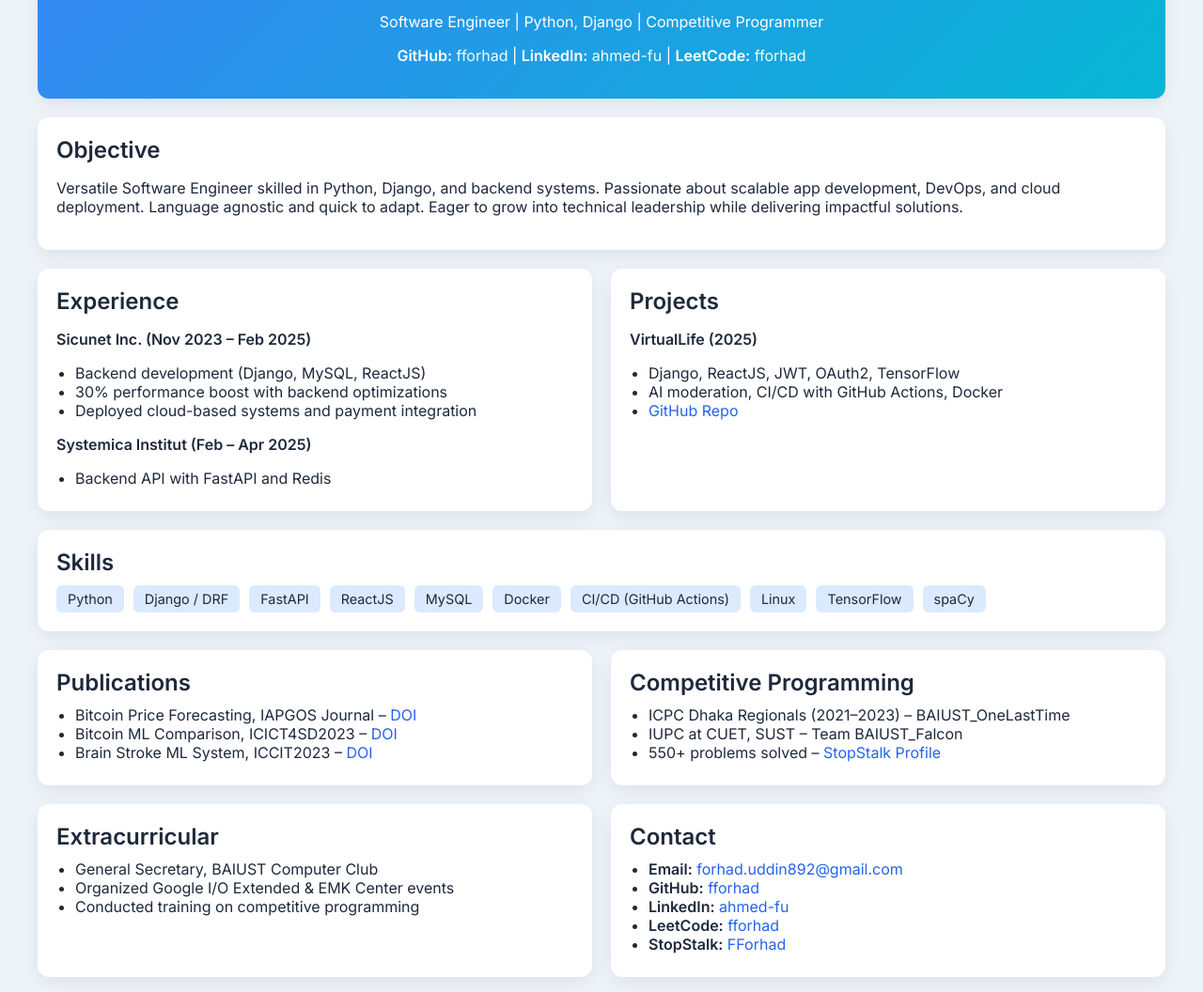
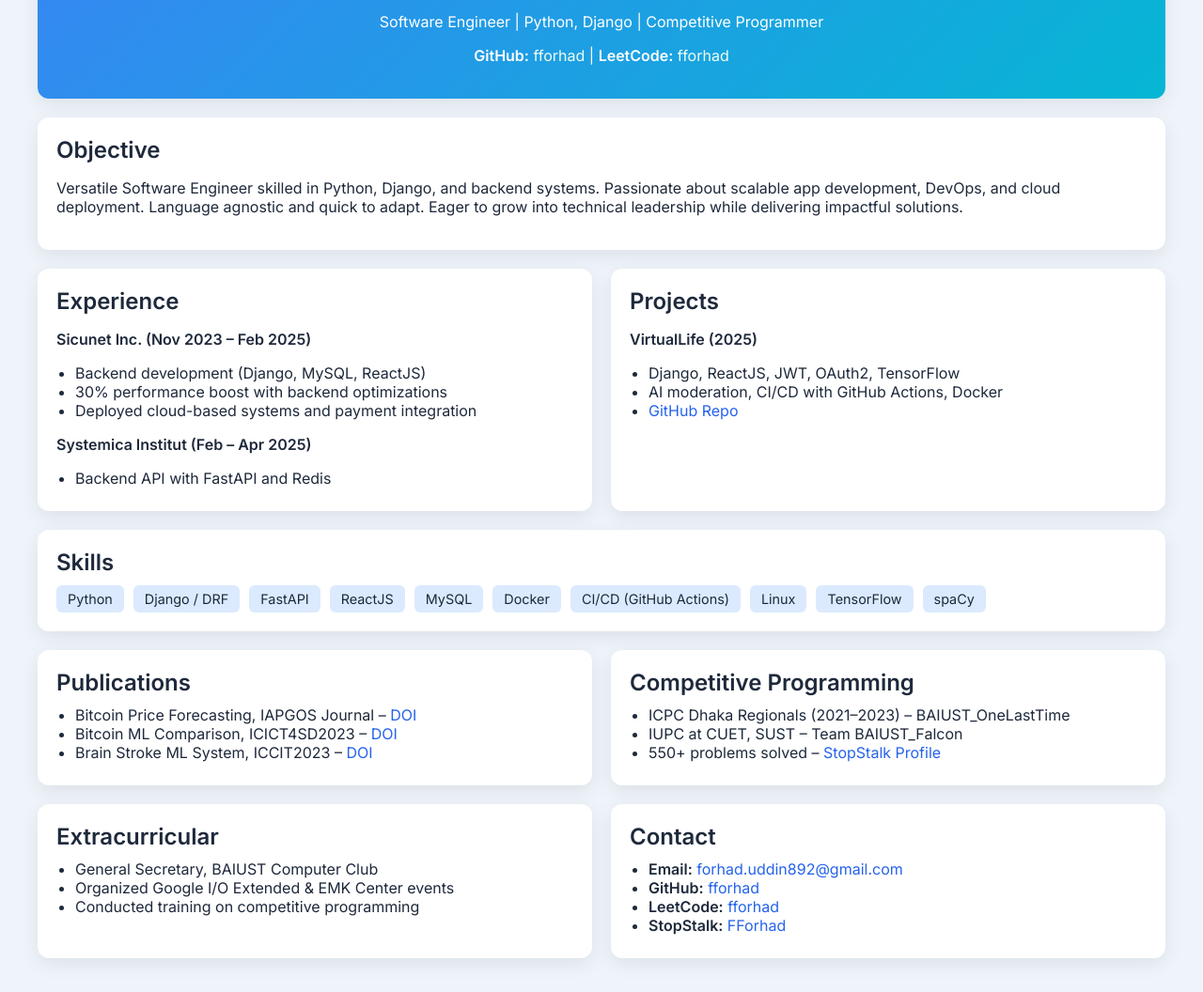
Before and after one commit to FForhad/FForhad.github.io, a plain HTML site: page index.html in a window 1280 px wide. Shown: the part 244-1300 px from the top of the page at 94% size. Drawn offline with Linux system fonts and the light colour scheme.

Commit message:
removed linkedin

```diff
--- a/index.html
+++ b/index.html
@@ -121,7 +121,7 @@ a:hover {
         <h1>Forhad Uddin Ahmed</h1>
         <p>Software Engineer | Python, Django | Competitive Programmer</p>
         <p><strong>GitHub:</strong> <a href="https://github.com/fforhad">fforhad</a> |
-           <strong>LinkedIn:</strong> <a href="https://linkedin.com/in/ahmed-fu">ahmed-fu</a> |
+           <!-- <strong>LinkedIn:</strong> <a href="https://linkedin.com/in/ahmed-fu">ahmed-fu</a> | -->
            <strong>LeetCode:</strong> <a href="https://leetcode.com/fforhad">fforhad</a></p>
       </div>
 
@@ -208,7 +208,7 @@ a:hover {
       <ul>
         <li><strong>Email:</strong> <a href="mailto:forhad.uddin892@gmail.com">forhad.uddin892@gmail.com</a></li>
         <li><strong>GitHub:</strong> <a href="https://github.com/fforhad">fforhad</a></li>
-        <li><strong>LinkedIn:</strong> <a href="https://linkedin.com/in/ahmed-fu">ahmed-fu</a></li>
+        <!-- <li><strong>LinkedIn:</strong> <a href="https://linkedin.com/in/ahmed-fu">ahmed-fu</a></li> -->
         <li><strong>LeetCode:</strong> <a href="https://leetcode.com/fforhad">fforhad</a></li>
         <li><strong>StopStalk:</strong> <a href="https://stopstalk.com/user/profile/FForhad">FForhad</a></li>
       </ul>
```
